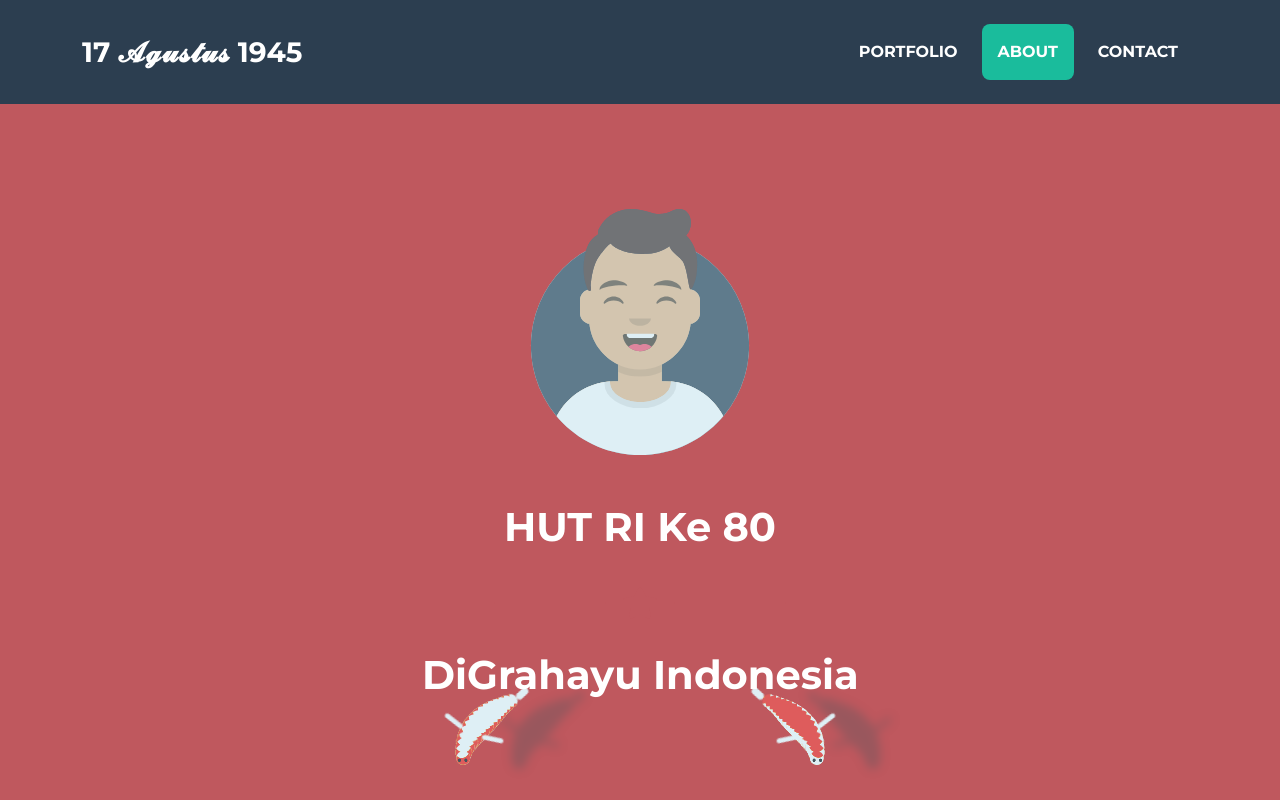
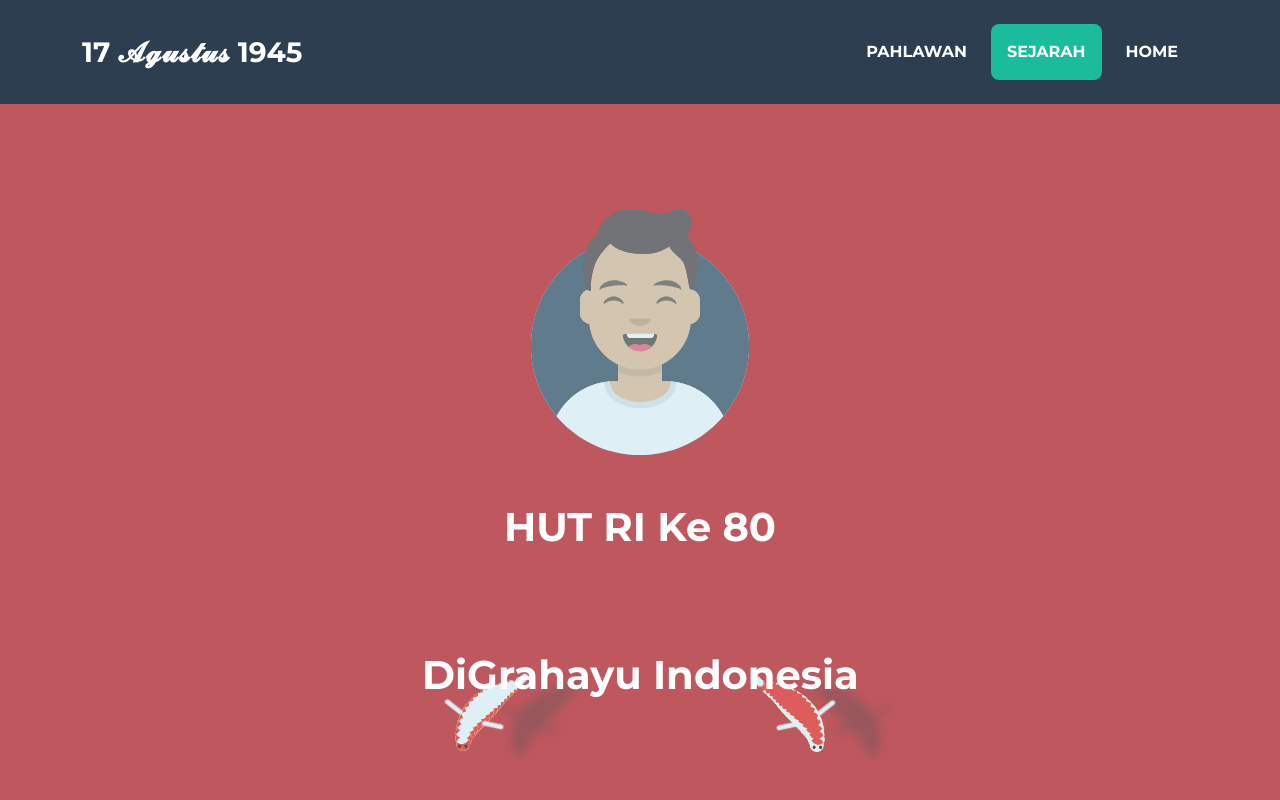
Before and after one commit to tehgelas089/Kemerdekan-kece, a plain HTML site: page index.html in a window 1280 px wide. Shown: the top 800 px of the page. Drawn offline with nearby package versions, Linux system fonts and the light colour scheme.

Commit message:
Update index.html
ganti sedikit

```diff
--- a/index.html
+++ b/index.html
@@ -251,9 +251,9 @@ body {
                 </button>
                 <div class="collapse navbar-collapse" id="navbarResponsive">
                     <ul class="navbar-nav ms-auto">
-                        <li class="nav-item mx-0 mx-lg-1"><a class="nav-link py-3 px-0 px-lg-3 rounded" href="#portfolio">Portfolio</a></li>
-                        <li class="nav-item mx-0 mx-lg-1"><a class="nav-link py-3 px-0 px-lg-3 rounded" href="#about">About</a></li>
-                        <li class="nav-item mx-0 mx-lg-1"><a class="nav-link py-3 px-0 px-lg-3 rounded" href="#post">Contact</a></li>
+                        <li class="nav-item mx-0 mx-lg-1"><a class="nav-link py-3 px-0 px-lg-3 rounded" href="#portfolio">Pahlawan</a></li>
+                        <li class="nav-item mx-0 mx-lg-1"><a class="nav-link py-3 px-0 px-lg-3 rounded" href="#about">Sejarah</a></li>
+                        <li class="nav-item mx-0 mx-lg-1"><a class="nav-link py-3 px-0 px-lg-3 rounded" href="#post">Home</a></li>
                     </ul>
                 </div>
             </div>
@@ -402,13 +402,13 @@ body {
                     <!-- <div class="col-lg-4 me-auto"><p class="lead">You can create your own custom avatar for the masthead, change the icon in the dividers, and add your email address to the contact form to make it fully functional!</p></div>
                 </div> -->
                 <!-- About Section Button-->
-                <div class="text-center mt-4">
+<!--                 <div class="text-center mt-4">
                     <a class="btn btn-xl btn-outline-light" href="https://startbootstrap.com/theme/freelancer/">
                         <i class="fas fa-download me-2"></i>
                         Free Download!
                     </a>
                 </div>
-            </div>
+            </div> -->
         </section>
         <!-- Contact Section-->
         <svg width="100%" height="100%" id="svg" viewBox="0 0 1440 490" xmlns="http://www.w3.org/2000/svg" class="transition duration-300 ease-in-out delay-150"><style>
```
